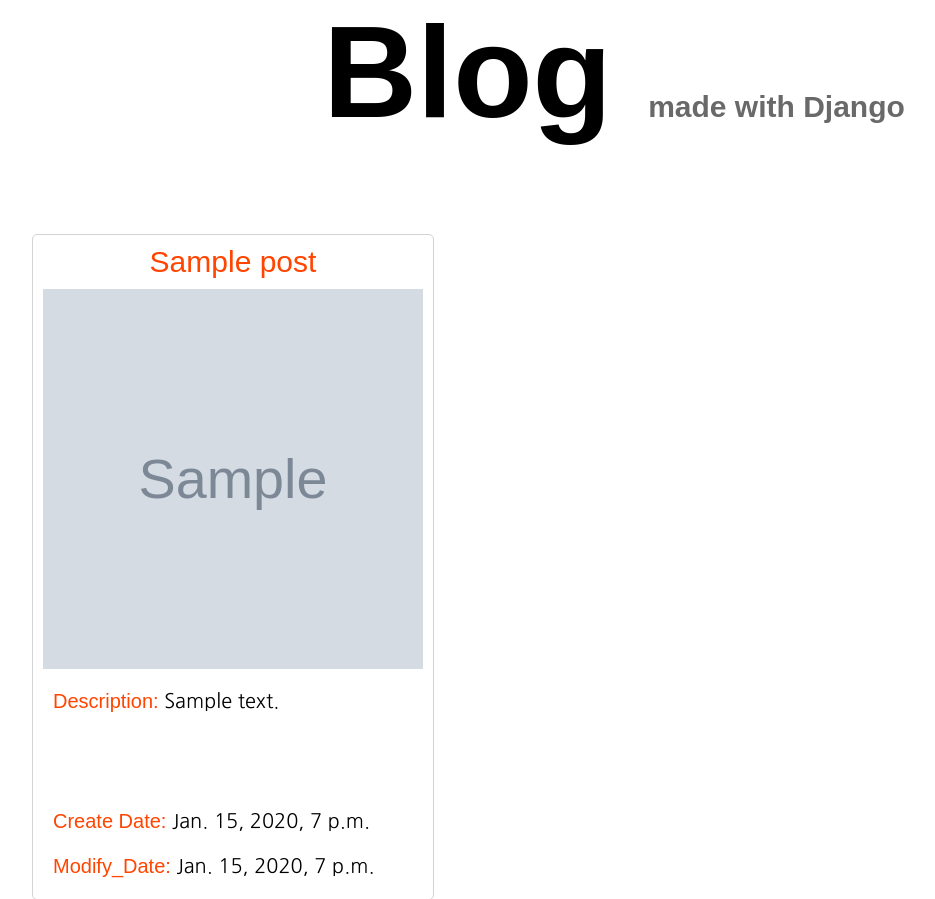
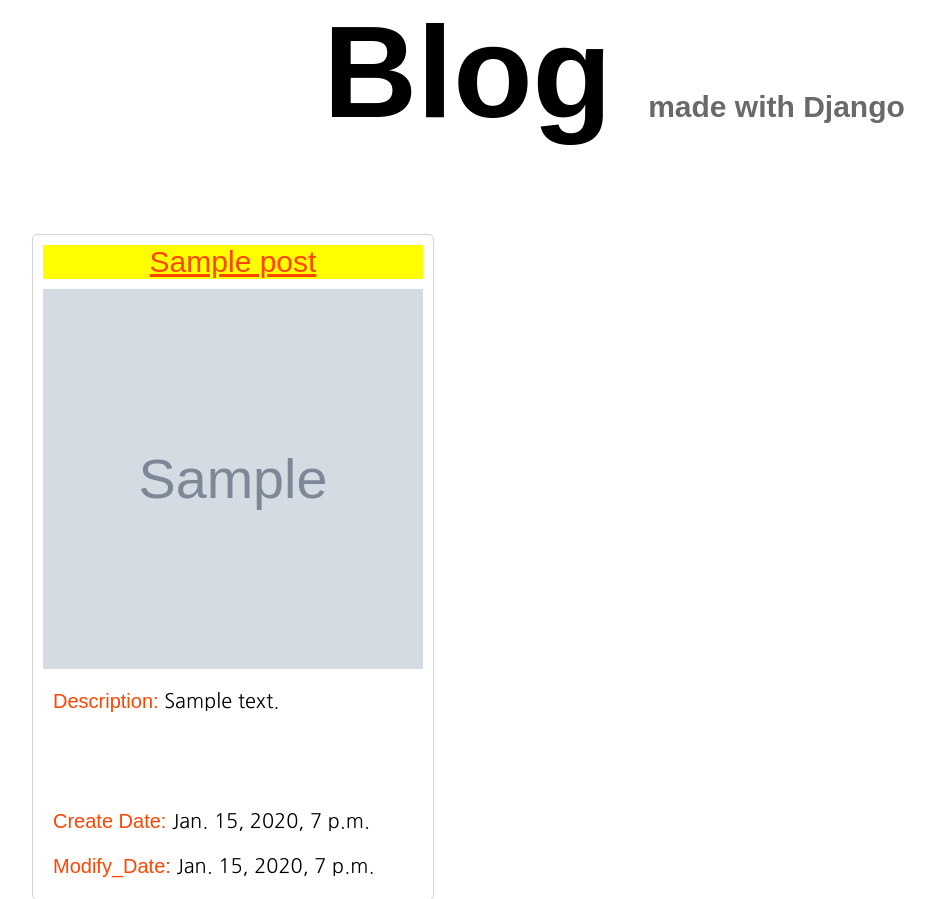
Before and after one commit to django0602/PY_WEB_VER1, a Django app: page /blog/ in a window 1280 px wide, with the pointer over the restyled element. Shown: the part 90-989 px from the top of the page, without its empty margins (26-961 px from the left). Run offline with Django 3.2, Linux system fonts and the light colour scheme; tables that the repository leaves empty hold one stand-in row (values such as "Sample post"); grey boxes marked "Sample" are stand-in pictures; some web fonts are replaced.

Commit message:
changed post_list.html

```diff
--- a/blog/templates/blog/post_list.html
+++ b/blog/templates/blog/post_list.html
@@ -48,6 +48,11 @@
             font-family: 'Pattaya', sans-serif;
             color:orangered;
         }
+        p:hover{
+            text-decoration: underline;
+            background-color: yellow;
+        }
+
 
     </style>
 </head>
```
